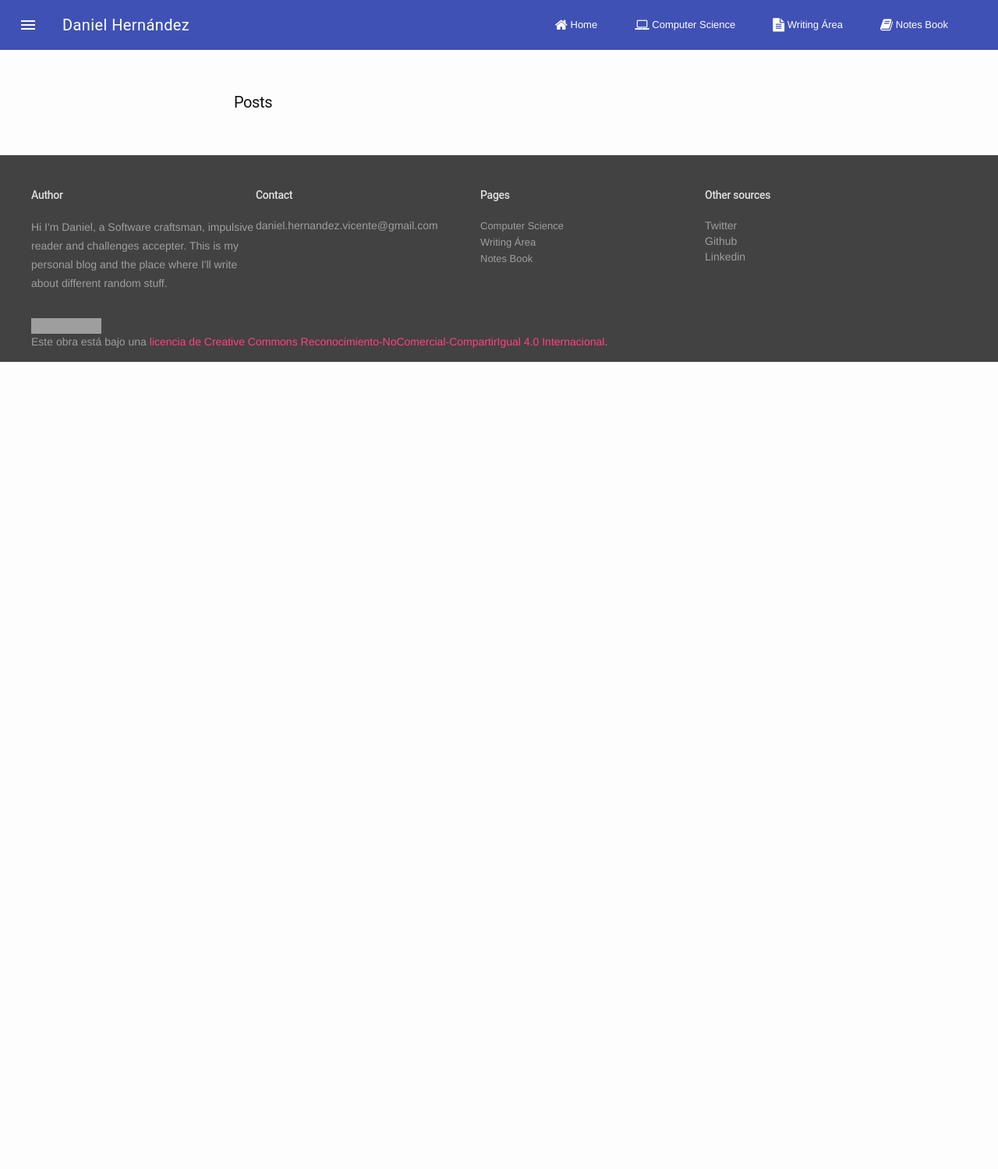
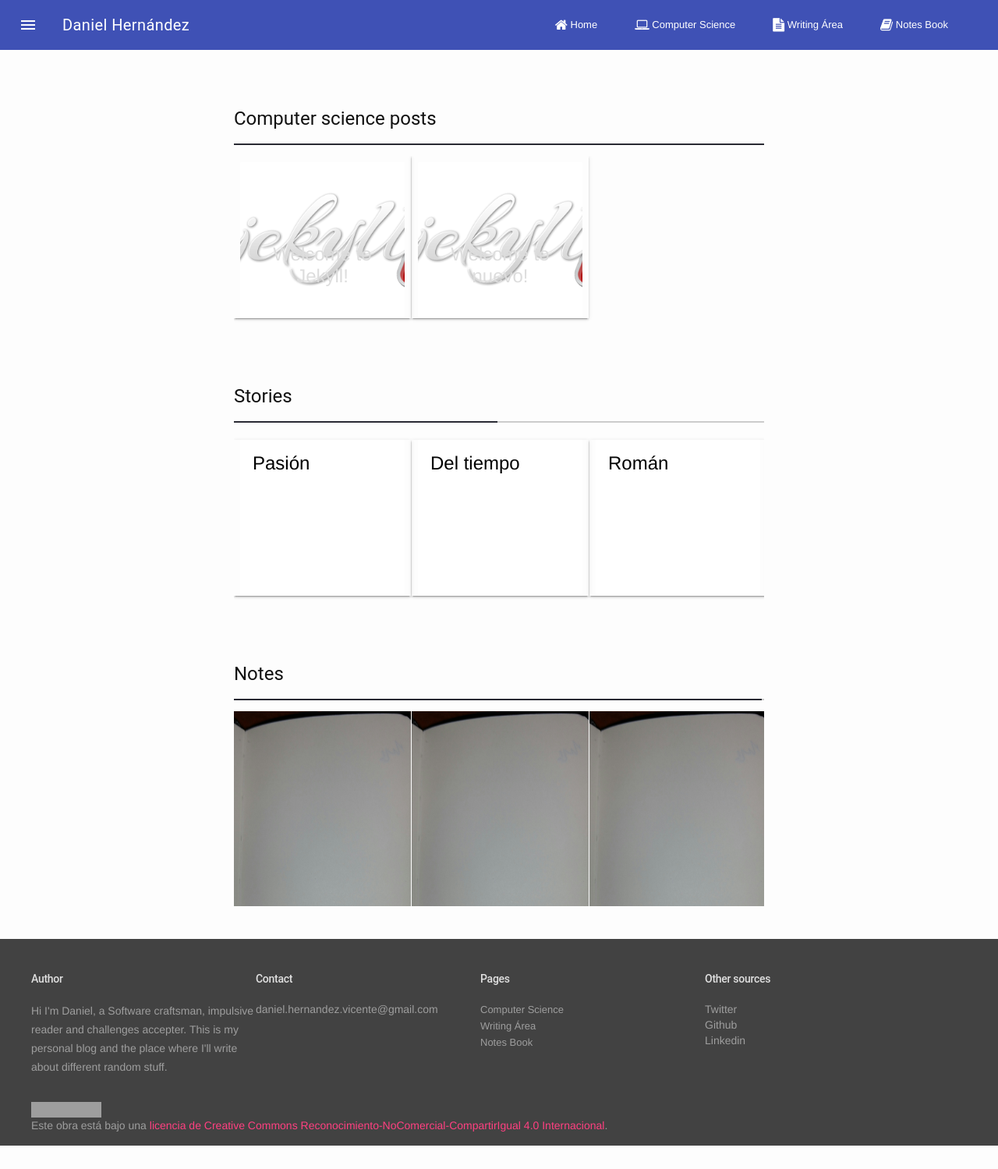
Before and after one commit to newrol/newrol.github.io, a Jekyll site: the page built from index.html, in a window 1280 px wide. Shown: the whole page at 78% size. Built offline with Jekyll 4.4.1, drawn with Linux system fonts in a browser that asks for light colours; grey boxes are pictures that could not be loaded.

Commit message:
sly home nav bars have been added

```diff
--- a/_includes/head.html
+++ b/_includes/head.html
@@ -18,6 +18,8 @@
   <!-- -->
   <!--Awesome font css -->
   <link rel="stylesheet" href="/public/css/font-awesome.min.css">
+  <!-- sly -->
+  <link rel="stylesheet" href="/public/css/horizontal.css">
   <!-- -->
   <link rel="shortcut icon" href="/public/icons/favicon.ico" type="image/x-icon" />
 </head>
--- a/_layouts/default.html
+++ b/_layouts/default.html
@@ -32,9 +32,14 @@
     ga('create', 'UA-63756690-1', 'auto');
     ga('send', 'pageview');
   </script>
+  <!-- jquery -->
   <script src="/public/script/jquery.min.js"></script>
-  <!-- new -->
+  <!-- material desing lite -->
   <script src="/public/script/material.min.js"></script>
-  <!--Lightbox js image gallery css -->
+  <!--Lightbox js image gallery js -->
   <script src="/public/script/lightbox.min.js"></script>
+  <!--sly -->
+  <script src="/public/script/sly.min.js"></script>
+  <script src="/public/script/horizontal.js"></script>
+  <script src="/public/script/plugins.js"></script>
 </html>
--- a/bower.json
+++ b/bower.json
@@ -27,6 +27,7 @@
   "dependencies": {
     "lightbox2": "~2.8.2",
     "material-design-lite": "~1.0.6",
-    "font-awesome": "~4.5.0"
+    "font-awesome": "~4.5.0",
+    "sly": "~1.6.1"
   }
 }
--- a/index.html
+++ b/index.html
@@ -2,23 +2,104 @@
 layout: default
 ---
 
-<div class="home">
+  <div class="wrap">
+  <h4>Computer science posts</h4>
+  <div class="scrollbar">
+        <div class="handle">
+          <div class="mousearea"></div>
+        </div>
+      </div>
 
-  <h1 class="page-heading">Posts</h1>
+      <div class="frame" id="basic-it">
+        <ul class="clearfix">
 
-  <ul class="post-list">
-    {% for post in site.posts %}
-      <li>
-        <span class="post-meta">{{ post.date | date: "%b %-d, %Y" }}</span>
+          {% for post in site.itCollection reversed %}
 
-        <h2>
-          <a class="post-link" href="{{ post.url | prepend: site.baseurl }}">{{ post.title }}</a>
-        </h2>
-        <p1>
-          {{ post.content | truncatewords:75}}<br>
-            <a href="{{ post.url }}">Read more...</a><br><br>
-        </p1>
-      </li>
-    {% endfor %}
-  </ul>
-</div>
+          <li>
+          <a class="mdl-card__title-text" href="{{ post.url | prepend: site.baseurl }}">
+    <style>
+
+      .image-card-wide > .mdl-card__title {
+        height: 176px;
+        background: url('{{ site.baeurl }}/public/assets/images/{{ post.image }}') center / cover;
+      }
+    </style>
+     <section class="section--center  mdl-shadow--2dp">
+            <div class="image-card-wide mdl-card mdl-cell mdl-cell--12-col">
+
+              <div class="mdl-card__title mdl-card__title-text">
+                 <a class="mdl-card__title-text" href="{{ post.url | prepend: site.baseurl }}">
+                  {{ post.title }}
+                  </a>
+              </div>
+
+            </div>
+      </section>
+      </a>
+          </li>
+          {% endfor %}
+
+        </ul>
+      </div>
+      <p><p>
+  </div>
+
+    <p><p><p>
+
+      <div class="wrap">
+      <h4>Stories</h4>
+
+        <div class="scrollbar">
+        <div class="handle">
+          <div class="mousearea"></div>
+        </div>
+      </div>
+
+      <div class="frame" id="basic-writing">
+        <ul class="clearfix">
+
+          {% for post in site.writingCollection reversed  %}
+            <li>
+
+              <section class="section--center mdl-shadow--2dp">
+            <div class="mdl-card mdl-cell mdl-cell--12-col">
+
+              <div class="mdl-card__title">
+
+                  <a class="mdl-card__title-text" href="{{ post.url | prepend: site.baseurl }}">{{ post.title }}</a>
+              </div>
+
+            </div>
+       </section>
+
+            </li>
+
+          {% endfor %}
+
+        </ul>
+      </div>
+
+      <p><p>
+
+      </div>
+
+      <div class="wrap">
+        <h4>Notes</h4>
+
+        <div class="scrollbar">
+          <div class="handle">
+            <div class="mousearea"></div>
+          </div>
+      </div>
+
+      <div class="frame" id="basic-notes">
+        <ul class="clearfix">
+
+          {% for image in site.data.notes.images %}
+            <li>
+            <a href="{{ site.baeurl }}/notesCollection/{{ image.name }}" data-lightbox="note"> <img src="{{ site.baeurl }}/notesCollection/{{ image.name }}" alt="{{ image.date }}" height="500" width="350"></a>
+            </li>
+          {% endfor %}
+
+        </ul>
+      </div>
--- /dev/null
+++ b/public/css/horizontal.css
@@ -0,0 +1,95 @@
+.container { margin: 0 auto; }
+
+/* Example wrapper */
+.wrap {
+	position: relative;
+	margin: 3em 0;
+}
+
+/* Frame */
+.frame {
+	height: 250px;
+	line-height: 250px;
+	overflow: hidden;
+}
+.frame ul {
+	list-style: none;
+	margin: 0;
+	padding: 0;
+	height: 100%;
+	font-size: 50px;
+}
+.frame ul li {
+	float: left;
+	width: 227px;
+	height: 100%;
+	margin: 0 1px 0 0;
+	padding: 0;
+	color: #ddd;
+	text-align: center;
+	cursor: pointer;
+}
+.frame ul li.active {
+	color: #fff;
+	background: #a03232;
+}
+
+/* Scrollbar */
+.scrollbar {
+	margin: 0 0 1em 0;
+	height: 2px;
+	background: #ccc;
+	line-height: 0;
+}
+.scrollbar .handle {
+	width: 100px;
+	height: 100%;
+	background: #292a33;
+	cursor: pointer;
+}
+.scrollbar .handle .mousearea {
+	position: absolute;
+	top: -9px;
+	left: 0;
+	width: 100%;
+	height: 20px;
+}
+
+/* Pages */
+.pages {
+	list-style: none;
+	margin: 20px 0;
+	padding: 0;
+	text-align: center;
+}
+.pages li {
+	display: inline-block;
+	width: 14px;
+	height: 14px;
+	margin: 0 4px;
+	text-indent: -999px;
+	border-radius: 10px;
+	cursor: pointer;
+	overflow: hidden;
+	background: #fff;
+	box-shadow: inset 0 0 0 1px rgba(0,0,0,.2);
+}
+.pages li:hover {
+	background: #aaa;
+}
+.pages li.active {
+	background: #666;
+}
+
+/* Controls */
+.controls { margin: 25px 0; text-align: center; }
+
+/* One Item Per Frame example*/
+.oneperframe { height: 300px; line-height: 300px; }
+.oneperframe ul li { width: 1140px; }
+.oneperframe ul li.active { background: #333; }
+
+/* Crazy example */
+.crazy ul li:nth-child(2n) { width: 100px; margin: 0 4px 0 20px; }
+.crazy ul li:nth-child(3n) { width: 300px; margin: 0 10px 0 5px; }
+.crazy ul li:nth-child(4n) { width: 400px; margin: 0 30px 0 2px; }
--- /dev/null
+++ b/public/script/horizontal.js
@@ -0,0 +1,213 @@
+jQuery(function($){
+	'use strict';
+
+	// -------------------------------------------------------------
+	//   Basic Navigation
+	// -------------------------------------------------------------
+	(function () {
+		var $frame  = $('#basic-it');
+		var $slidee = $frame.children('ul').eq(0);
+		var $wrap   = $frame.parent();
+
+		// Call Sly on frame
+		$frame.sly({
+			horizontal: 1,
+			itemNav: 'basic',
+			smart: 1,
+			activateOn: 'click',
+			mouseDragging: 1,
+			touchDragging: 1,
+			releaseSwing: 1,
+			scrollBar: $wrap.find('.scrollbar'),
+			scrollBy: 1,
+			pagesBar: $wrap.find('.pages'),
+			activatePageOn: 'click',
+			speed: 300,
+			elasticBounds: 1,
+			easing: 'easeOutExpo',
+			dragHandle: 1,
+			dynamicHandle: 1,
+			clickBar: 1,
+
+			// Buttons
+			forward: $wrap.find('.forward'),
+			backward: $wrap.find('.backward'),
+			prev: $wrap.find('.prev'),
+			next: $wrap.find('.next'),
+			prevPage: $wrap.find('.prevPage'),
+			nextPage: $wrap.find('.nextPage')
+		});
+
+		// To Start button
+		$wrap.find('.toStart').on('click', function () {
+			var item = $(this).data('item');
+			// Animate a particular item to the start of the frame.
+			// If no item is provided, the whole content will be animated.
+			$frame.sly('toStart', item);
+		});
+
+		// To Center button
+		$wrap.find('.toCenter').on('click', function () {
+			var item = $(this).data('item');
+			// Animate a particular item to the center of the frame.
+			// If no item is provided, the whole content will be animated.
+			$frame.sly('toCenter', item);
+		});
+
+		// To End button
+		$wrap.find('.toEnd').on('click', function () {
+			var item = $(this).data('item');
+			// Animate a particular item to the end of the frame.
+			// If no item is provided, the whole content will be animated.
+			$frame.sly('toEnd', item);
+		});
+
+		// Add item
+		$wrap.find('.add').on('click', function () {
+			$frame.sly('add', '<li>' + $slidee.children().length + '</li>');
+		});
+
+		// Remove item
+		$wrap.find('.remove').on('click', function () {
+			$frame.sly('remove', -1);
+		});
+	}());
+
+	(function () {
+	var $frame  = $('#basic-writing');
+	var $slidee = $frame.children('ul').eq(0);
+	var $wrap   = $frame.parent();
+
+	// Call Sly on frame
+	$frame.sly({
+		horizontal: 1,
+		itemNav: 'basic',
+		smart: 1,
+		activateOn: 'click',
+		mouseDragging: 1,
+		touchDragging: 1,
+		releaseSwing: 1,
+		scrollBar: $wrap.find('.scrollbar'),
+		scrollBy: 1,
+		pagesBar: $wrap.find('.pages'),
+		activatePageOn: 'click',
+		speed: 300,
+		elasticBounds: 1,
+		easing: 'easeOutExpo',
+		dragHandle: 1,
+		dynamicHandle: 1,
+		clickBar: 1,
+
+		// Buttons
+		forward: $wrap.find('.forward'),
+		backward: $wrap.find('.backward'),
+		prev: $wrap.find('.prev'),
+		next: $wrap.find('.next'),
+		prevPage: $wrap.find('.prevPage'),
+		nextPage: $wrap.find('.nextPage')
+	});
+
+	// To Start button
+	$wrap.find('.toStart').on('click', function () {
+		var item = $(this).data('item');
+		// Animate a particular item to the start of the frame.
+		// If no item is provided, the whole content will be animated.
+		$frame.sly('toStart', item);
+	});
+
+	// To Center button
+	$wrap.find('.toCenter').on('click', function () {
+		var item = $(this).data('item');
+		// Animate a particular item to the center of the frame.
+		// If no item is provided, the whole content will be animated.
+		$frame.sly('toCenter', item);
+	});
+
+	// To End button
+	$wrap.find('.toEnd').on('click', function () {
+		var item = $(this).data('item');
+		// Animate a particular item to the end of the frame.
+		// If no item is provided, the whole content will be animated.
+		$frame.sly('toEnd', item);
+	});
+
+	// Add item
+	$wrap.find('.add').on('click', function () {
+		$frame.sly('add', '<li>' + $slidee.children().length + '</li>');
+	});
+
+	// Remove item
+	$wrap.find('.remove').on('click', function () {
+		$frame.sly('remove', -1);
+	});
+	}());
+
+	(function () {
+	var $frame  = $('#basic-notes');
+	var $slidee = $frame.children('ul').eq(0);
+	var $wrap   = $frame.parent();
+
+	// Call Sly on frame
+	$frame.sly({
+		horizontal: 1,
+		itemNav: 'basic',
+		smart: 1,
+		activateOn: 'click',
+		mouseDragging: 1,
+		touchDragging: 1,
+		releaseSwing: 1,
+		scrollBar: $wrap.find('.scrollbar'),
+		scrollBy: 1,
+		pagesBar: $wrap.find('.pages'),
+		activatePageOn: 'click',
+		speed: 300,
+		elasticBounds: 1,
+		easing: 'easeOutExpo',
+		dragHandle: 1,
+		dynamicHandle: 1,
+		clickBar: 1,
+
+		// Buttons
+		forward: $wrap.find('.forward'),
+		backward: $wrap.find('.backward'),
+		prev: $wrap.find('.prev'),
+		next: $wrap.find('.next'),
+		prevPage: $wrap.find('.prevPage'),
+		nextPage: $wrap.find('.nextPage')
+	});
+
+	// To Start button
+	$wrap.find('.toStart').on('click', function () {
+		var item = $(this).data('item');
+		// Animate a particular item to the start of the frame.
+		// If no item is provided, the whole content will be animated.
+		$frame.sly('toStart', item);
+	});
+
+	// To Center button
+	$wrap.find('.toCenter').on('click', function () {
+		var item = $(this).data('item');
+		// Animate a particular item to the center of the frame.
+		// If no item is provided, the whole content will be animated.
+		$frame.sly('toCenter', item);
+	});
+
+	// To End button
+	$wrap.find('.toEnd').on('click', function () {
+		var item = $(this).data('item');
+		// Animate a particular item to the end of the frame.
+		// If no item is provided, the whole content will be animated.
+		$frame.sly('toEnd', item);
+	});
+
+	// Add item
+	$wrap.find('.add').on('click', function () {
+		$frame.sly('add', '<li>' + $slidee.children().length + '</li>');
+	});
+
+	// Remove item
+	$wrap.find('.remove').on('click', function () {
+		$frame.sly('remove', -1);
+	});
+	}());
+});
--- /dev/null
+++ b/public/script/plugins.js
@@ -0,0 +1,19 @@
+// Avoid `console` errors in browsers that lack a console.
+(function(){for(var a,e=function(){},b="assert clear count debug dir dirxml error exception group groupCollapsed groupEnd info log markTimeline profile profileEnd table time timeEnd timeStamp trace warn".split(" "),c=b.length,d=window.console=window.console||{};c--;)a=b[c],d[a]||(d[a]=e)})();
+
+// LoremImages
+(function(b){b.fn.loremImages=function(e,d,j){var a=b.extend({},b.fn.loremImages.defaults,j);return this.each(function(c,k){var f=b(k),g="";for(c=0;c<a.count;c++){var h=e+Math.round(Math.random()*a.randomWidth),i=d+Math.round(Math.random()*a.randomHeight);g+=a.itemBuilder.call(f,c,"//lorempixel.com/"+(a.grey?"g/":"")+h+"/"+i+"/"+(a.category?a.category+"/":"")+"?"+Math.round(Math.random()*1E3),h,i)}f.append(g)})};b.fn.loremImages.defaults={count:10,grey:0,randomWidth:0,randomHeight:0,category:0,itemBuilder:function(e,
+d){return'<img src="'+d+'" alt="Lorempixel">'}}})(jQuery);
+
+// jQuery easing 1.3
+jQuery.easing.jswing=jQuery.easing.swing;
+jQuery.extend(jQuery.easing,{def:"easeOutQuad",swing:function(e,a,c,b,d){return jQuery.easing[jQuery.easing.def](e,a,c,b,d)},easeInQuad:function(e,a,c,b,d){return b*(a/=d)*a+c},easeOutQuad:function(e,a,c,b,d){return-b*(a/=d)*(a-2)+c},easeInOutQuad:function(e,a,c,b,d){return 1>(a/=d/2)?b/2*a*a+c:-b/2*(--a*(a-2)-1)+c},easeInCubic:function(e,a,c,b,d){return b*(a/=d)*a*a+c},easeOutCubic:function(e,a,c,b,d){return b*((a=a/d-1)*a*a+1)+c},easeInOutCubic:function(e,a,c,b,d){return 1>(a/=d/2)?b/2*a*a*a+c:
+b/2*((a-=2)*a*a+2)+c},easeInQuart:function(e,a,c,b,d){return b*(a/=d)*a*a*a+c},easeOutQuart:function(e,a,c,b,d){return-b*((a=a/d-1)*a*a*a-1)+c},easeInOutQuart:function(e,a,c,b,d){return 1>(a/=d/2)?b/2*a*a*a*a+c:-b/2*((a-=2)*a*a*a-2)+c},easeInQuint:function(e,a,c,b,d){return b*(a/=d)*a*a*a*a+c},easeOutQuint:function(e,a,c,b,d){return b*((a=a/d-1)*a*a*a*a+1)+c},easeInOutQuint:function(e,a,c,b,d){return 1>(a/=d/2)?b/2*a*a*a*a*a+c:b/2*((a-=2)*a*a*a*a+2)+c},easeInSine:function(e,a,c,b,d){return-b*Math.cos(a/
+d*(Math.PI/2))+b+c},easeOutSine:function(e,a,c,b,d){return b*Math.sin(a/d*(Math.PI/2))+c},easeInOutSine:function(e,a,c,b,d){return-b/2*(Math.cos(Math.PI*a/d)-1)+c},easeInExpo:function(e,a,c,b,d){return 0==a?c:b*Math.pow(2,10*(a/d-1))+c},easeOutExpo:function(e,a,c,b,d){return a==d?c+b:b*(-Math.pow(2,-10*a/d)+1)+c},easeInOutExpo:function(e,a,c,b,d){return 0==a?c:a==d?c+b:1>(a/=d/2)?b/2*Math.pow(2,10*(a-1))+c:b/2*(-Math.pow(2,-10*--a)+2)+c},easeInCirc:function(e,a,c,b,d){return-b*(Math.sqrt(1-(a/=d)*
+a)-1)+c},easeOutCirc:function(e,a,c,b,d){return b*Math.sqrt(1-(a=a/d-1)*a)+c},easeInOutCirc:function(e,a,c,b,d){return 1>(a/=d/2)?-b/2*(Math.sqrt(1-a*a)-1)+c:b/2*(Math.sqrt(1-(a-=2)*a)+1)+c},easeInElastic:function(e,a,c,b,d){var e=1.70158,f=0,g=b;if(0==a)return c;if(1==(a/=d))return c+b;f||(f=0.3*d);g<Math.abs(b)?(g=b,e=f/4):e=f/(2*Math.PI)*Math.asin(b/g);return-(g*Math.pow(2,10*(a-=1))*Math.sin((a*d-e)*2*Math.PI/f))+c},easeOutElastic:function(e,a,c,b,d){var e=1.70158,f=0,g=b;if(0==a)return c;if(1==
+(a/=d))return c+b;f||(f=0.3*d);g<Math.abs(b)?(g=b,e=f/4):e=f/(2*Math.PI)*Math.asin(b/g);return g*Math.pow(2,-10*a)*Math.sin((a*d-e)*2*Math.PI/f)+b+c},easeInOutElastic:function(e,a,c,b,d){var e=1.70158,f=0,g=b;if(0==a)return c;if(2==(a/=d/2))return c+b;f||(f=d*0.3*1.5);g<Math.abs(b)?(g=b,e=f/4):e=f/(2*Math.PI)*Math.asin(b/g);return 1>a?-0.5*g*Math.pow(2,10*(a-=1))*Math.sin((a*d-e)*2*Math.PI/f)+c:0.5*g*Math.pow(2,-10*(a-=1))*Math.sin((a*d-e)*2*Math.PI/f)+b+c},easeInBack:function(e,a,c,b,d,f){void 0==
+f&&(f=1.70158);return b*(a/=d)*a*((f+1)*a-f)+c},easeOutBack:function(e,a,c,b,d,f){void 0==f&&(f=1.70158);return b*((a=a/d-1)*a*((f+1)*a+f)+1)+c},easeInOutBack:function(e,a,c,b,d,f){void 0==f&&(f=1.70158);return 1>(a/=d/2)?b/2*a*a*(((f*=1.525)+1)*a-f)+c:b/2*((a-=2)*a*(((f*=1.525)+1)*a+f)+2)+c},easeInBounce:function(e,a,c,b,d){return b-jQuery.easing.easeOutBounce(e,d-a,0,b,d)+c},easeOutBounce:function(e,a,c,b,d){return(a/=d)<1/2.75?b*7.5625*a*a+c:a<2/2.75?b*(7.5625*(a-=1.5/2.75)*a+0.75)+c:a<2.5/2.75?
+b*(7.5625*(a-=2.25/2.75)*a+0.9375)+c:b*(7.5625*(a-=2.625/2.75)*a+0.984375)+c},easeInOutBounce:function(e,a,c,b,d){return a<d/2?0.5*jQuery.easing.easeInBounce(e,2*a,0,b,d)+c:0.5*jQuery.easing.easeOutBounce(e,2*a-d,0,b,d)+0.5*b+c}});
+
+// jQuery throttle / debounce - v1.1 - 3/7/2010
+(function(b,c){var $=b.jQuery||b.Cowboy||(b.Cowboy={}),a;$.throttle=a=function(e,f,j,i){var h,d=0;if(typeof f!=="boolean"){i=j;j=f;f=c}function g(){var o=this,m=+new Date()-d,n=arguments;function l(){d=+new Date();j.apply(o,n)}function k(){h=c}if(i&&!h){l()}h&&clearTimeout(h);if(i===c&&m>e){l()}else{if(f!==true){h=setTimeout(i?k:l,i===c?e-m:e)}}}if($.guid){g.guid=j.guid=j.guid||$.guid++}return g};$.debounce=function(d,e,f){return f===c?a(d,e,false):a(d,f,e!==false)}})(this);
```
Also changed, not shown: Gruntfile.coffee (+16 -0 lines), public/script/sly.min.js (added).
